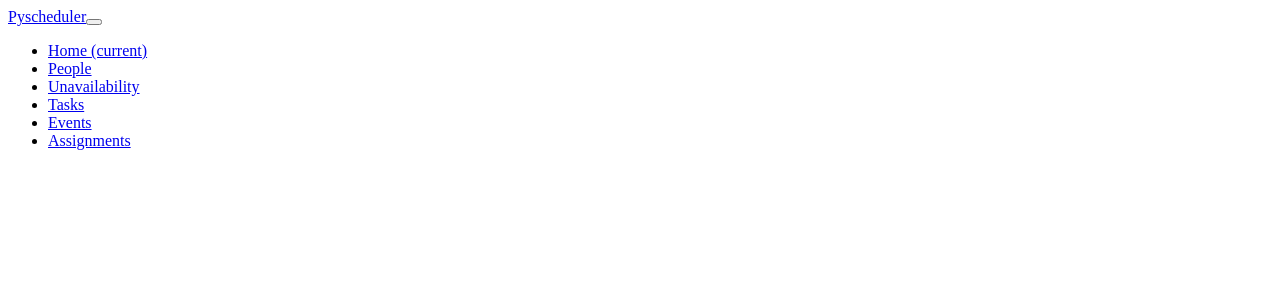
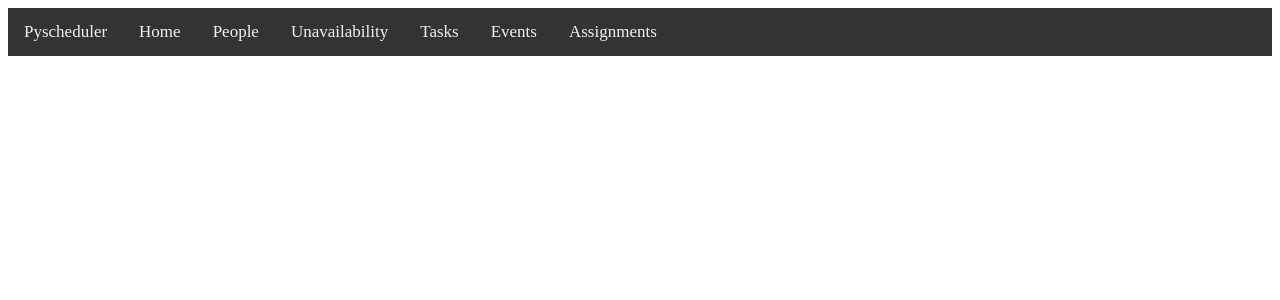
Before and after one commit to jcianci12/pyscheduler, an Angular app in the folder ClientApp/: page / in a window 1280 px wide. Shown: the top 300 px of the page. Built offline with nearby package versions, Linux system fonts and the light colour scheme.

Commit message:
styling updates

```diff
--- a/ClientApp/src/app/app.component.html
+++ b/ClientApp/src/app/app.component.html
@@ -1,2 +1,18 @@
-<app-navbar></app-navbar>
-<router-outlet></router-outlet>
+<style>
+  .app-container {
+    display: flex;
+    flex-direction: column;
+    height: 100vh;
+  }
+
+  app-navbar {
+    flex: 0 0 auto;
+  }
+
+
+</style>
+
+<div class="app-container">
+  <app-navbar></app-navbar>
+  <router-outlet></router-outlet>
+</div>
--- a/ClientApp/src/app/events/events.component.html
+++ b/ClientApp/src/app/events/events.component.html
@@ -34,8 +34,8 @@
     </tr>
 
     <tr  *ngFor="let event of (events!|createassignmentplaceholders:tasks!);let i = index">
-      <td><input type="checkbox" [checked]="isSelected(event)" (click)="selectEvent(event)"></td>
-      <td><input type="text" disabled="" [(ngModel)]="event.id"></td>
+      <td style="column-width: 20px;"><input type="checkbox" [checked]="isSelected(event)" (click)="selectEvent(event)"></td>
+      <td><input  type="text" disabled="" [(ngModel)]="event.id"></td>
       <td><input type="text" [(ngModel)]="event.event_name"></td>
 
       <td>
@@ -52,12 +52,11 @@
       </td>
 
       <td>
-        <button class="btn btn-primary" (click)="updateEvent(event)">Update</button>
-        <button class="btn btn-danger" (click)="deleteEvent(event.id ?? 0)">Delete</button>
-        <button class="btn btn-danger" (click)="clearEvent(event.id ?? 0)">Clear</button>
-
-        <button class="btn btn-link" [routerLink]="['/assignments', event.id]" role="button">View Assignments</button>
-        <button class="btn btn-link" (click)="autoassign(event,events!,i,people!,tasks!)" role="button">Auto Assign</button>
+        <button class="btn btn-primary" (click)="updateEvent(event)" title="Save Event">💾</button>
+<button class="btn btn-danger" (click)="deleteEvent(event.id ?? 0)" title="Delete Event">🗑️</button>
+<button class="btn btn-danger" (click)="clearEvent(event.id ?? 0)" title="Clear Assignments">🧹</button>
+<button class="btn btn-link" [routerLink]="['/assignments', event.id]" role="button" title="View Assignments">📄</button>
+<button class="btn btn-link" (click)="autoassign(event, events!, i, people!, tasks!)" role="button" title="Auto Assign Tasks">🤖</button>
 <!-- {{event|json}} -->
       </td>
     </tr>
--- a/ClientApp/src/app/navbar/navbar.component.css
+++ b/ClientApp/src/app/navbar/navbar.component.css
@@ -0,0 +1 @@
+nav { background-color: #333; overflow: hidden; } nav a { float: left; display: block; color: #f2f2f2; text-align: center; padding: 14px 16px; text-decoration: none; font-size: 17px; } nav a:hover { background-color: #ddd; color: black; } nav ul { list-style-type: none; margin: 0; padding: 0; } nav ul li { float: left; } nav ul li a { display: block; color: #f2f2f2; text-align: center; padding: 14px 16px; text-decoration: none; } nav ul li a:hover { background-color: #ddd; color: black; }
--- a/ClientApp/src/app/navbar/navbar.component.html
+++ b/ClientApp/src/app/navbar/navbar.component.html
@@ -1,29 +1,10 @@
-<nav class="navbar navbar-expand-sm navbar-light bg-light">
-  <a class="navbar-brand" href="#">Pyscheduler</a>
-  <button class="navbar-toggler d-lg-none" type="button" data-toggle="collapse" data-target="#collapsibleNavId" aria-controls="collapsibleNavId"
-    aria-expanded="false" aria-label="Toggle navigation">
-    <span class="navbar-toggler-icon"></span>
-  </button>
-  <div class="collapse navbar-collapse" id="collapsibleNavId">
-    <ul class="navbar-nav mr-auto mt-2 mt-lg-0">
-      <li class="nav-item active">
-        <a class="nav-link" href="#">Home <span class="sr-only">(current)</span></a>
-      </li>
-      <li class="nav-item">
-        <a class="nav-link" href="/people">People</a>
-      </li>
-      <li class="nav-item">
-        <a class="nav-link" href="/unavailability">Unavailability</a>
-      </li>
-      <li class="nav-item">
-        <a class="nav-link" href="/tasks">Tasks</a>
-      </li>
-      <li class="nav-item">
-        <a class="nav-link" href="/events">Events</a>
-      </li>
-      <li class="nav-item">
-        <a class="nav-link" href="/assignments">Assignments</a>
-      </li>
-    </ul>
-  </div>
+<nav> <a href="#">Pyscheduler</a>
+  <ul>
+    <li><a href="#">Home</a></li>
+    <li><a href="/people">People</a></li>
+    <li><a href="/unavailability">Unavailability</a></li>
+    <li><a href="/tasks">Tasks</a></li>
+    <li><a href="/events">Events</a></li>
+    <li><a href="/assignments">Assignments</a></li>
+  </ul>
 </nav>
--- a/ClientApp/src/app/people/people.component.html
+++ b/ClientApp/src/app/people/people.component.html
@@ -1,3 +1,4 @@
+<p>People</p>
 <table class="table table-striped">
   <thead>
     <tr>
```
